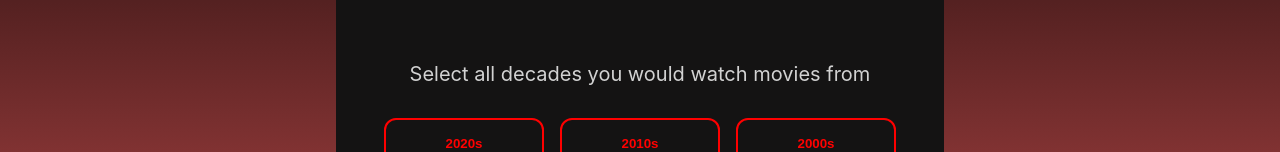
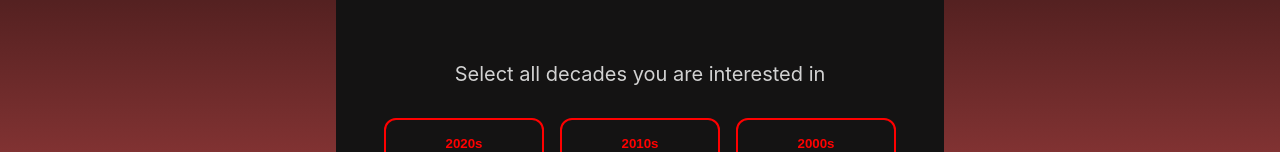
Before and after one commit to Jake-Garneau/MadMovies, a React (Create React App) app in the folder frontend/app/: page /era in a window 1280 px wide. Shown: the part 287-439 px from the top of the page. Built offline with nearby package versions, Linux system fonts and the light colour scheme.

Commit message:
Bug fixes/language changes

```diff
--- a/frontend/app/src/pages/BudgetSelect.js
+++ b/frontend/app/src/pages/BudgetSelect.js
@@ -39,7 +39,7 @@ const BudgetSelect = () => {
          </div>
 
          <div className="nav-buttons">
-           <button className="back-button" onClick={() => navigate('/release-date')}>
+           <button className="back-button" onClick={() => navigate('/era')}>
              Back
            </button>
            <button
--- a/frontend/app/src/pages/ReleaseDateSelect.js
+++ b/frontend/app/src/pages/ReleaseDateSelect.js
@@ -25,7 +25,7 @@ const ReleaseDateSelect = () => {
      <div className="card">
        <div className="content">
          <h1 className="title">Select Era</h1>
-         <p className="description">Select all decades you would watch movies from</p>
+         <p className="description">Select all decades you are interested in</p>
          <div className="languages-grid">
            {decades.map((decade) => (
              <button
```
